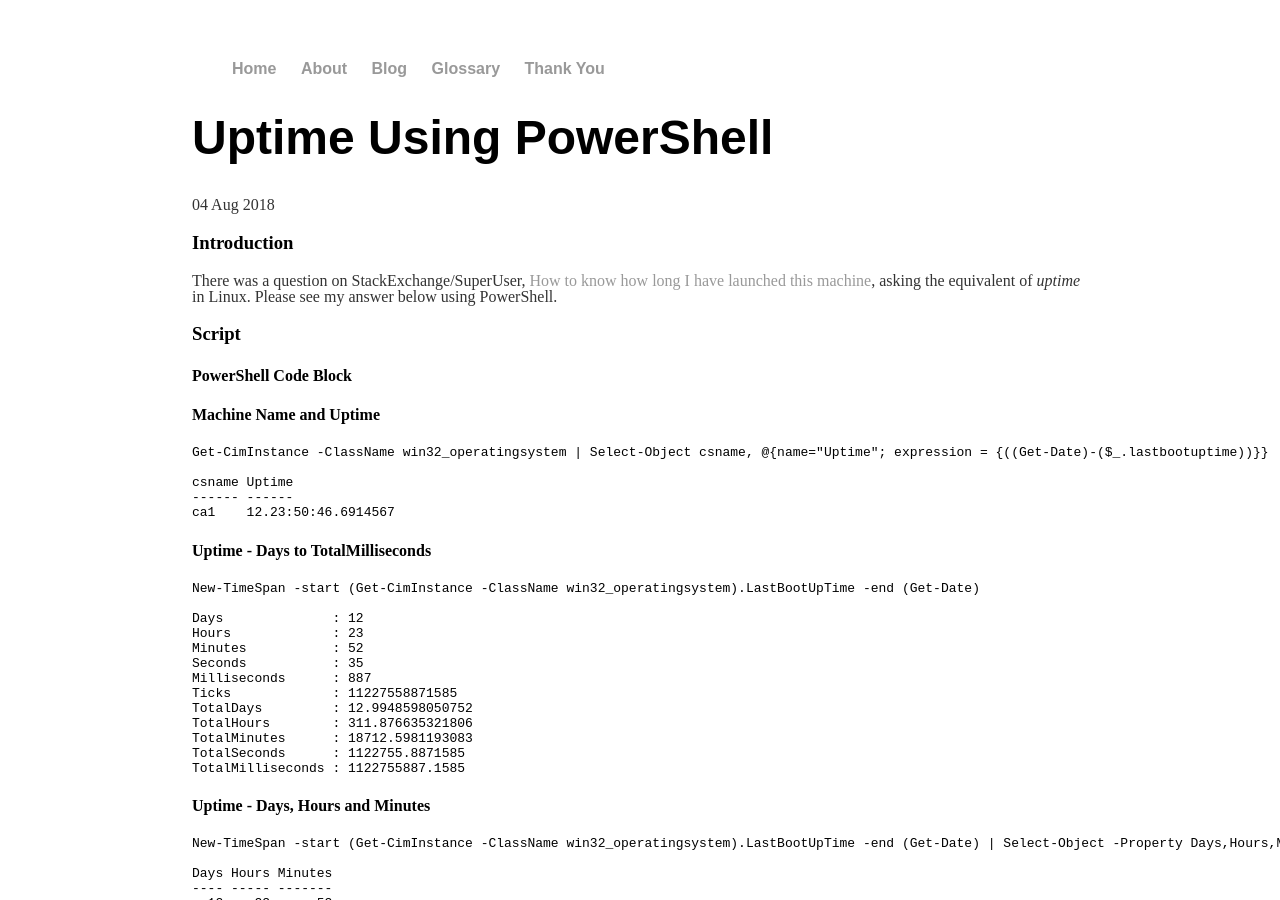
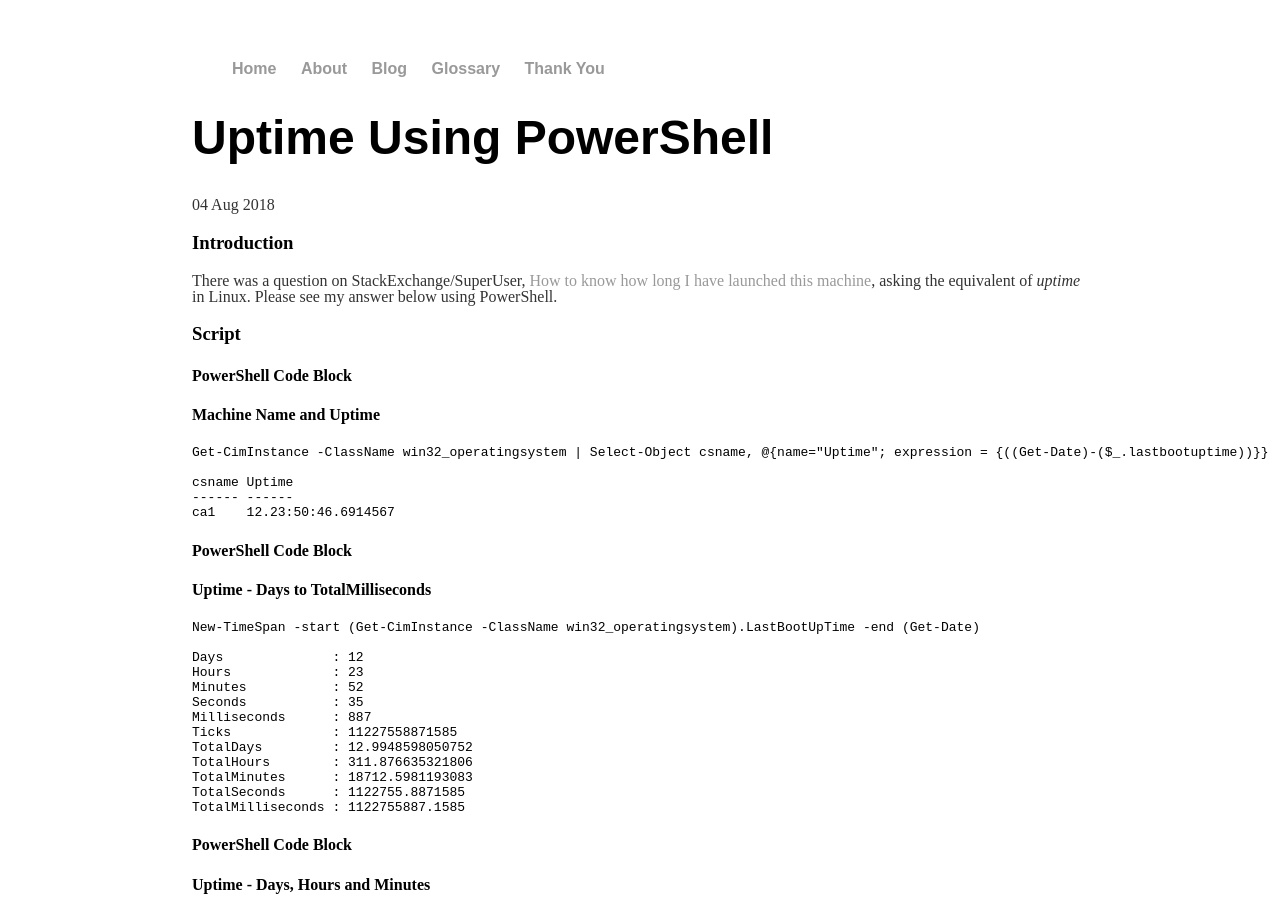
Before and after one commit to timhaintz/timhaintz.github.io, a Jekyll site: the page built from _posts/2018-08-04-Uptime-Using-PowerShell.md, in a window 1280 px wide and 900 px high. Built offline with Jekyll 4.4.1, drawn with Linux system fonts in a browser that asks for light colours.

Commit message:
Update 2018-08-04-Uptime-Using-PowerShell.md

````diff
--- a/_posts/2018-08-04-Uptime-Using-PowerShell.md
+++ b/_posts/2018-08-04-Uptime-Using-PowerShell.md
@@ -17,6 +17,7 @@ csname Uptime
 ca1    12.23:50:46.6914567
 ```
 
+#### PowerShell Code Block
 #### Uptime - Days to TotalMilliseconds
 ```PowerShell
 New-TimeSpan -start (Get-CimInstance -ClassName win32_operatingsystem).LastBootUpTime -end (Get-Date)
@@ -34,6 +35,7 @@ TotalSeconds      : 1122755.8871585
 TotalMilliseconds : 1122755887.1585
 ```
 
+#### PowerShell Code Block
 #### Uptime - Days, Hours and Minutes
 ```PowerShell
 New-TimeSpan -start (Get-CimInstance -ClassName win32_operatingsystem).LastBootUpTime -end (Get-Date) | Select-Object -Property Days,Hours,Minutes
````
